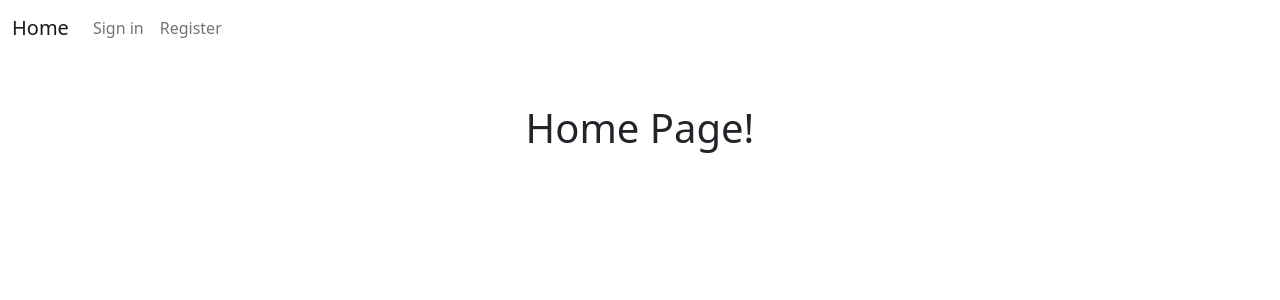
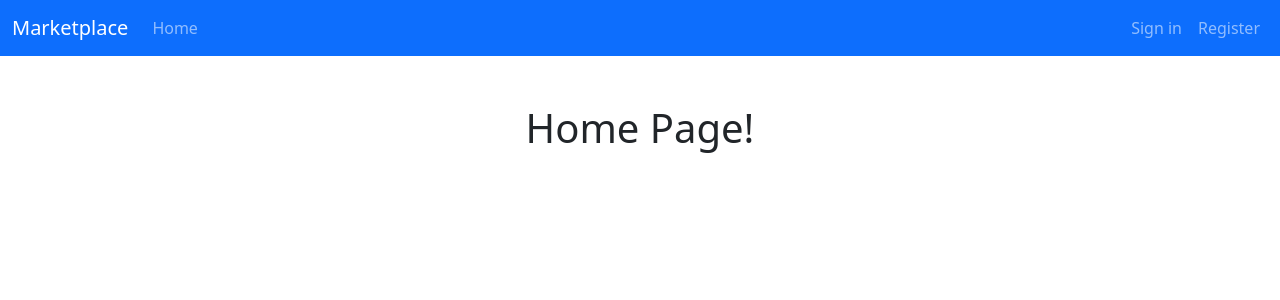
Before and after one commit to devulogi/marketplace, a React (Create React App) app in the folder client/: page / in a window 1280 px wide. Shown: the top 300 px of the page. Built offline with nearby package versions, Linux system fonts and the light colour scheme.

Commit message:
refactored: redesigned navbar

```diff
--- a/client/src/components/TopNav.js
+++ b/client/src/components/TopNav.js
@@ -2,10 +2,10 @@
 
 export default function TopNav() {
   return (
-    <nav className='navbar navbar-expand-lg navbar-light bg-darks'>
+    <nav className='navbar navbar-expand-lg navbar-dark bg-primary'>
       <div className='container-fluid d-flex justify-content-between align-items-center'>
         <Link to='/' className='navbar-brand'>
-          Home
+          Marketplace
         </Link>
         <button
           className='navbar-toggler'
@@ -17,6 +17,13 @@
         </button>
         <div className='collapse navbar-collapse' id='navbarSupportedContent'>
           <ul className='navbar-nav me-auto mb-2 mb-lg-0'>
+            <li className='navbar-item'>
+              <Link to='/' className='nav-link'>
+                Home
+              </Link>
+            </li>
+          </ul>
+          <ul className='navbar-nav mb-2 mb-lg-0'>
             <li className='navbar-item'>
               <Link to='/signin' className='nav-link'>
                 Sign in
```
